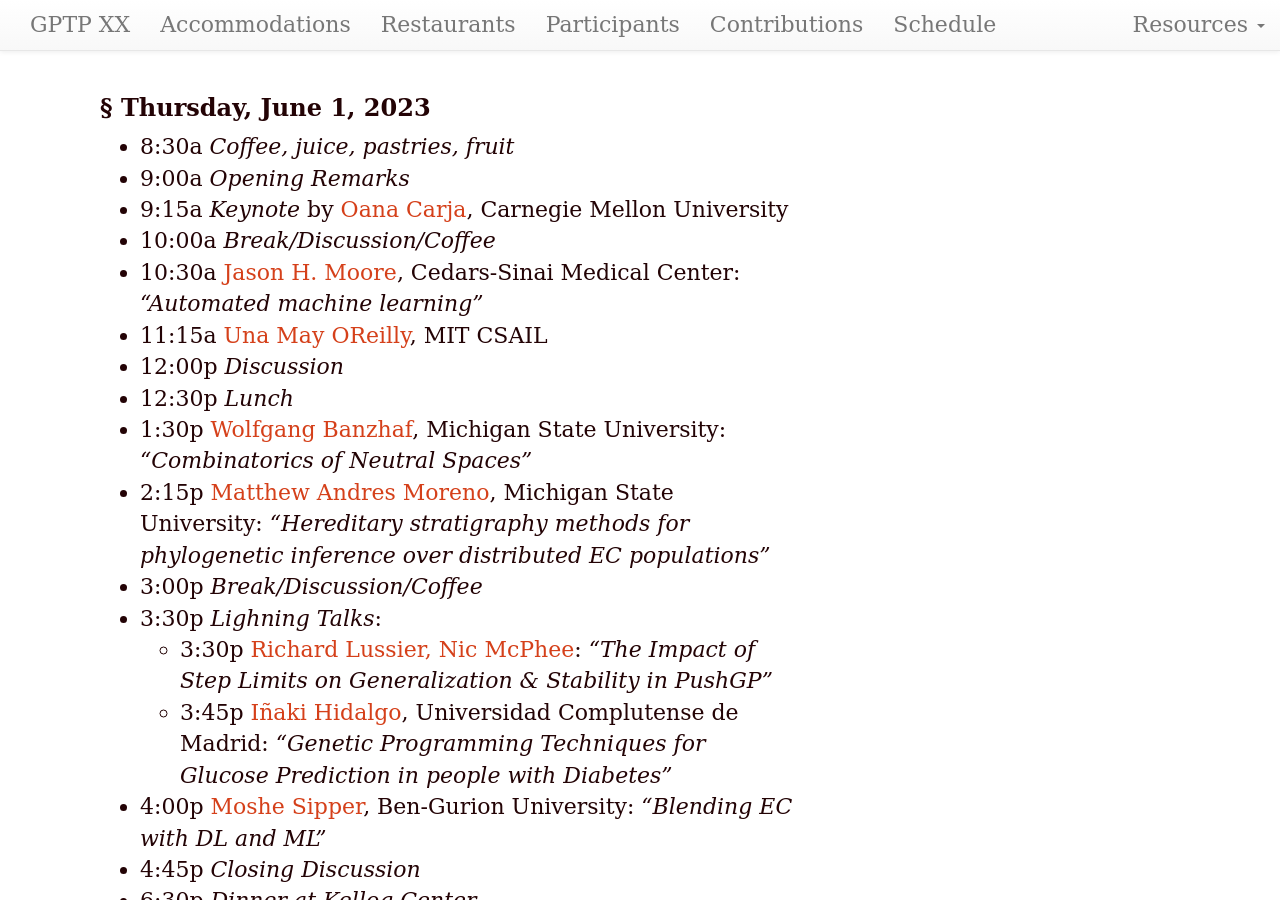
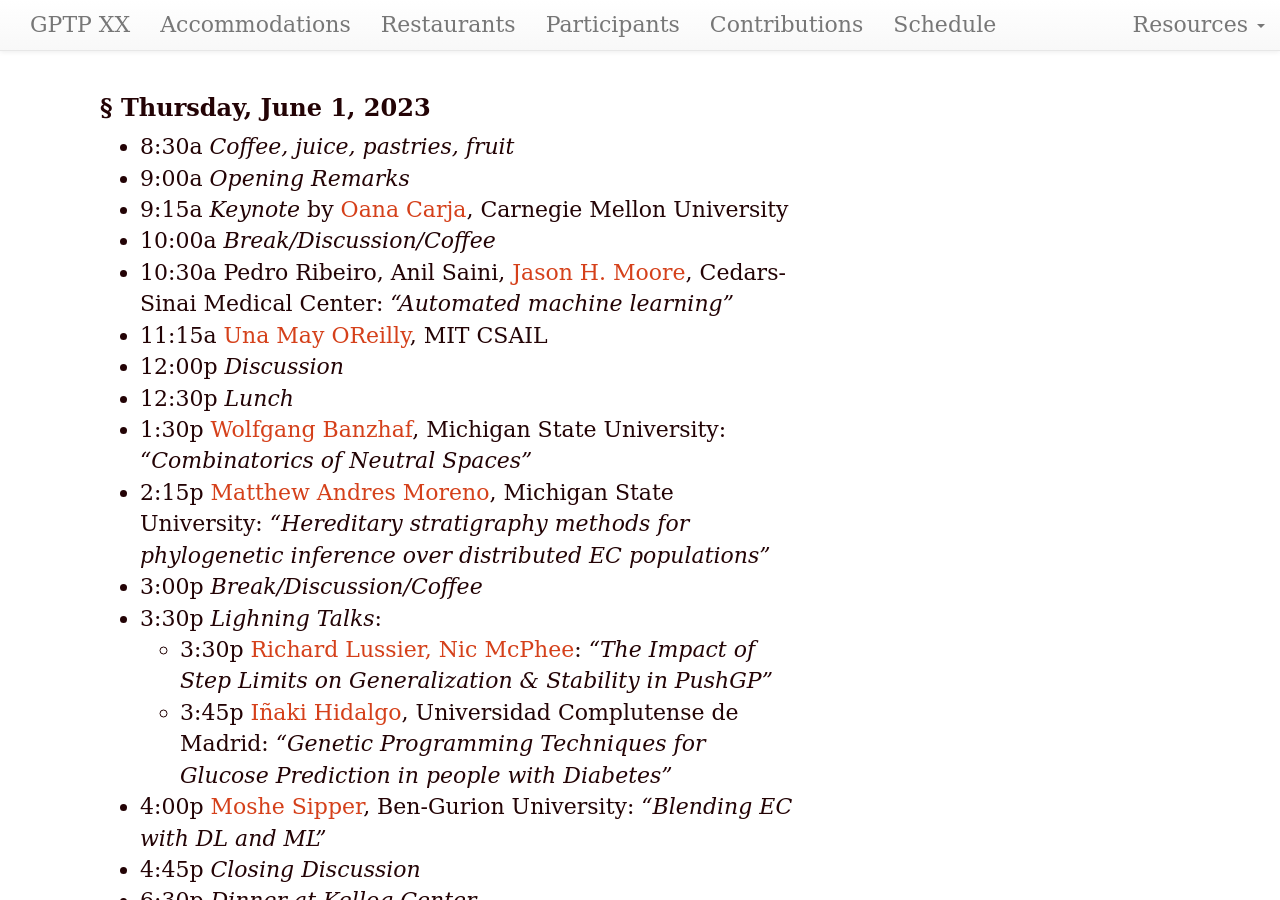
Before and after one commit to GPTP-workshop/gptp-workshop.github.io, a Jekyll site: the page built from schedule.md, in a window 1280 px wide and 900 px high, scrolled down 549 px. Built offline with Jekyll 4.4.1, drawn with Linux system fonts in a browser that asks for light colours; our own code applies the rules of GitHub Pages for plain Markdown files.

Commit message:
Update schedule.md

```diff
--- a/schedule.md
+++ b/schedule.md
@@ -18,7 +18,7 @@ GPTP-2023 will be held at Michigan State University, in [Kellogg Hotel & Convent
 - 9:00a _Opening Remarks_
 - 9:15a _Keynote_ by [Oana Carja](https://cbd.cmu.edu/people/carja.html), Carnegie Mellon University
 - 10:00a _Break/Discussion/Coffee_
-- 10:30a [Jason H. Moore](https://researchers.cedars-sinai.edu/Jason.Moore), Cedars-Sinai Medical Center: _"Automated machine learning"_
+- 10:30a Pedro Ribeiro, Anil Saini, [Jason H. Moore](https://researchers.cedars-sinai.edu/Jason.Moore), Cedars-Sinai Medical Center: _"Automated machine learning"_
 - 11:15a [Una May OReilly](https://www.csail.mit.edu/person/una-may-oreilly), MIT CSAIL
 - 12:00p _Discussion_
 - 12:30p _Lunch_
```
